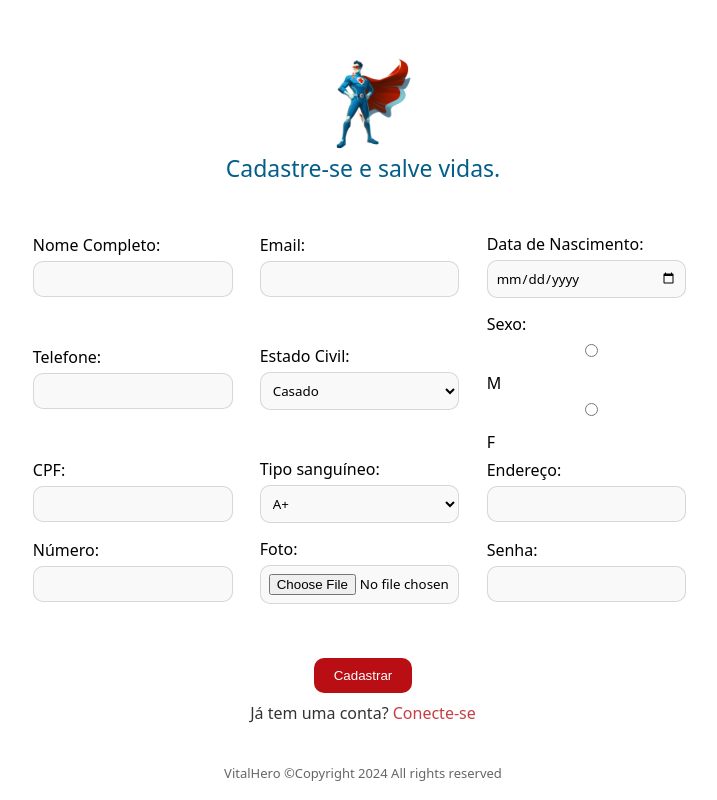
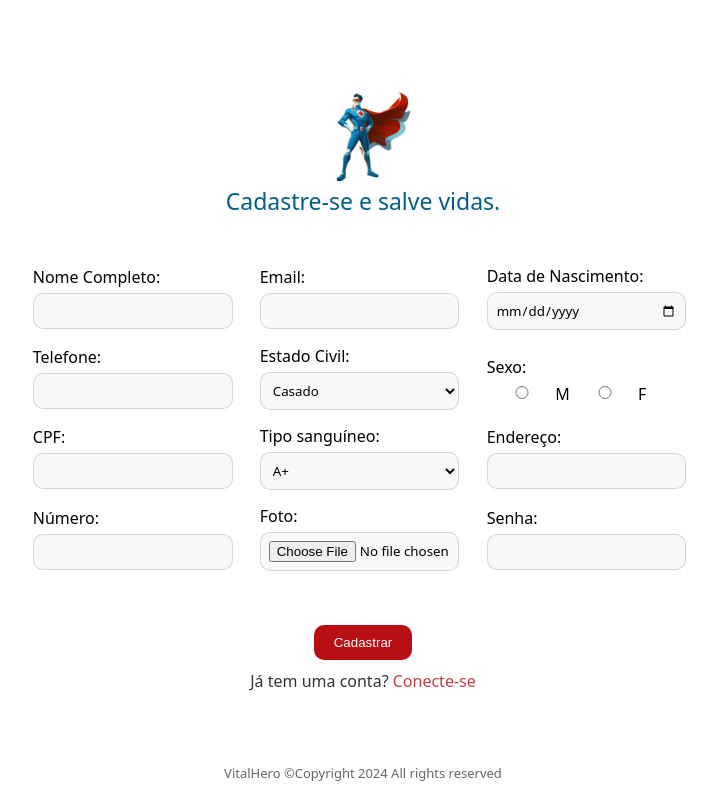
Before and after one commit to StevensCh10/Vital-Hero, a React (Vite) app in the folder Frontend/donor/: page /register in a window 1280 px wide. Shown: the whole page, without its empty margins (277-994 px from the left). Built offline with nearby package versions, Linux system fonts and the light colour scheme.

Commit message:
Ajustando as alternativas ddo sexo para ficarem na mesma linha.

```diff
--- a/Frontend/donor/src/pages/Register/Register.css
+++ b/Frontend/donor/src/pages/Register/Register.css
@@ -66,6 +66,11 @@ html,body {
   margin-bottom: 15px;
 }
 
+.gender{
+  display: flex;
+  width: 80%;
+}
+
 .register-container button {
   background-color: rgb(184, 14, 20);
   border-radius: 10px;
```
